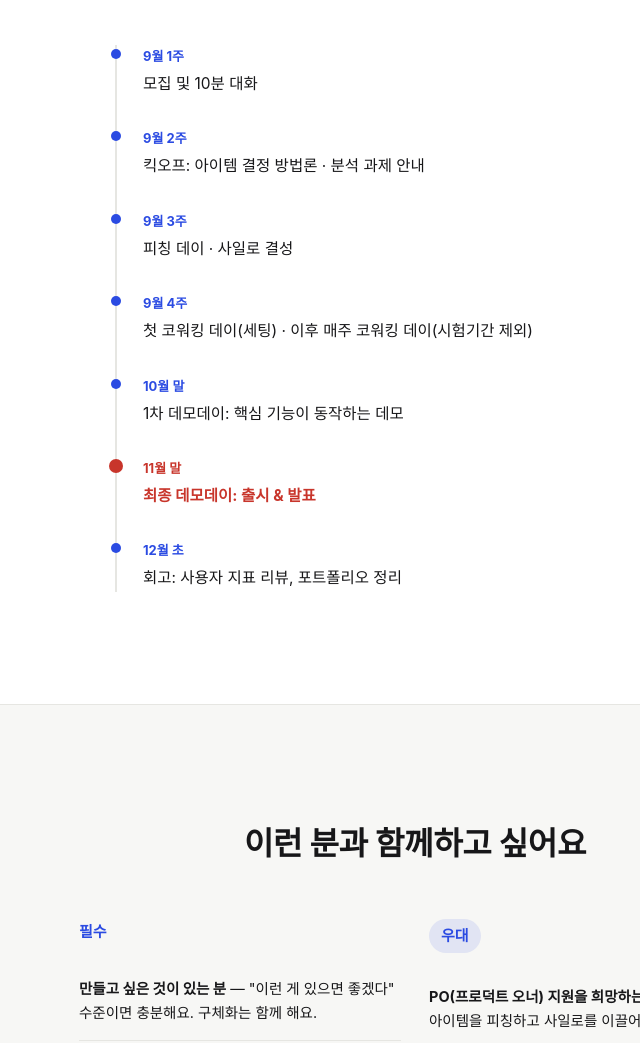
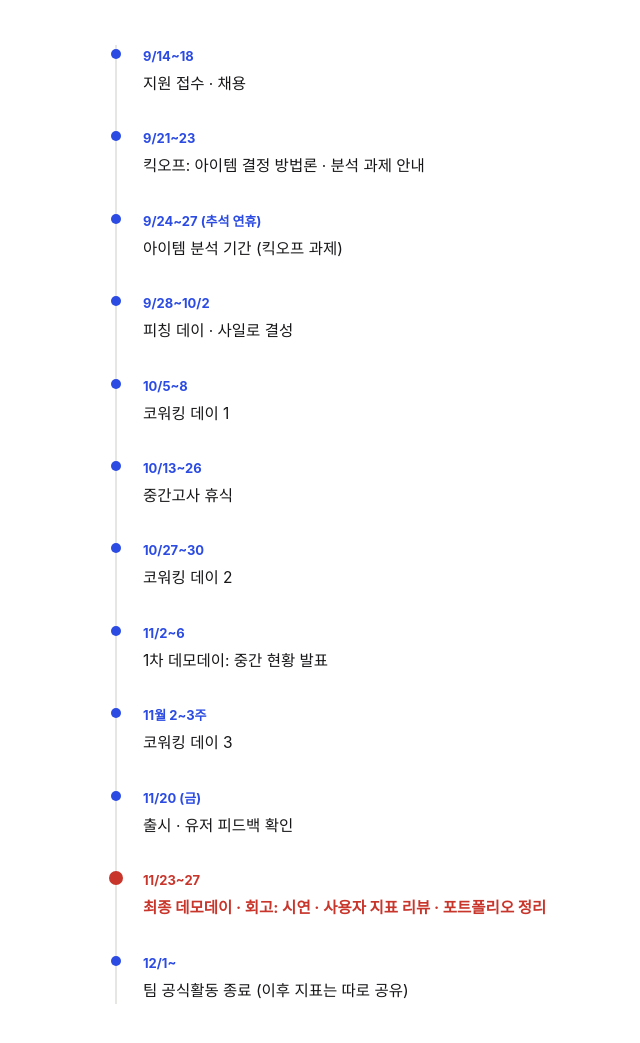
Before and after one commit to jiwonsudo/zaha-intl-recruit, a plain HTML site: page index.html in a window 1280 px wide. Shown: the part 4042-5085 px from the top of the page, without its empty margins (225-865 px from the left). Drawn offline with Linux system fonts and the light colour scheme; a web font is replaced by a local one.

Commit message:
copy: 일자 수정

```diff
--- a/index.html
+++ b/index.html
@@ -117,32 +117,52 @@
       <h2 class="fade">활동 일정이에요</h2>
       <div class="timeline">
         <div class="tl-item fade">
-          <div class="tl-date">9월 1주</div>
-          <div class="tl-desc">모집 및 10분 대화</div>
+          <div class="tl-date">9/14~18</div>
+          <div class="tl-desc">지원 접수 · 채용</div>
         </div>
         <div class="tl-item fade">
-          <div class="tl-date">9월 2주</div>
+          <div class="tl-date">9/21~23</div>
           <div class="tl-desc">킥오프: 아이템 결정 방법론 · 분석 과제 안내</div>
         </div>
         <div class="tl-item fade">
-          <div class="tl-date">9월 3주</div>
+          <div class="tl-date">9/24~27 (추석 연휴)</div>
+          <div class="tl-desc">아이템 분석 기간 (킥오프 과제)</div>
+        </div>
+        <div class="tl-item fade">
+          <div class="tl-date">9/28~10/2</div>
           <div class="tl-desc">피칭 데이 · 사일로 결성</div>
         </div>
         <div class="tl-item fade">
-          <div class="tl-date">9월 4주</div>
-          <div class="tl-desc">첫 코워킹 데이(세팅) · 이후 매주 코워킹 데이(시험기간 제외)</div>
+          <div class="tl-date">10/5~8</div>
+          <div class="tl-desc">코워킹 데이 1</div>
         </div>
         <div class="tl-item fade">
-          <div class="tl-date">10월 말</div>
-          <div class="tl-desc">1차 데모데이: 핵심 기능이 동작하는 데모</div>
+          <div class="tl-date">10/13~26</div>
+          <div class="tl-desc">중간고사 휴식</div>
+        </div>
+        <div class="tl-item fade">
+          <div class="tl-date">10/27~30</div>
+          <div class="tl-desc">코워킹 데이 2</div>
+        </div>
+        <div class="tl-item fade">
+          <div class="tl-date">11/2~6</div>
+          <div class="tl-desc">1차 데모데이: 중간 현황 발표</div>
+        </div>
+        <div class="tl-item fade">
+          <div class="tl-date">11월 2~3주</div>
+          <div class="tl-desc">코워킹 데이 3</div>
+        </div>
+        <div class="tl-item fade">
+          <div class="tl-date">11/20 (금)</div>
+          <div class="tl-desc">출시 · 유저 피드백 확인</div>
         </div>
         <div class="tl-item fade emph">
-          <div class="tl-date">11월 말</div>
-          <div class="tl-desc">최종 데모데이: 출시 & 발표</div>
+          <div class="tl-date">11/23~27</div>
+          <div class="tl-desc">최종 데모데이 · 회고: 시연 · 사용자 지표 리뷰 · 포트폴리오 정리</div>
         </div>
         <div class="tl-item fade">
-          <div class="tl-date">12월 초</div>
-          <div class="tl-desc">회고: 사용자 지표 리뷰, 포트폴리오 정리</div>
+          <div class="tl-date">12/1~</div>
+          <div class="tl-desc">팀 공식활동 종료 (이후 지표는 따로 공유)</div>
         </div>
       </div>
     </div>
```
